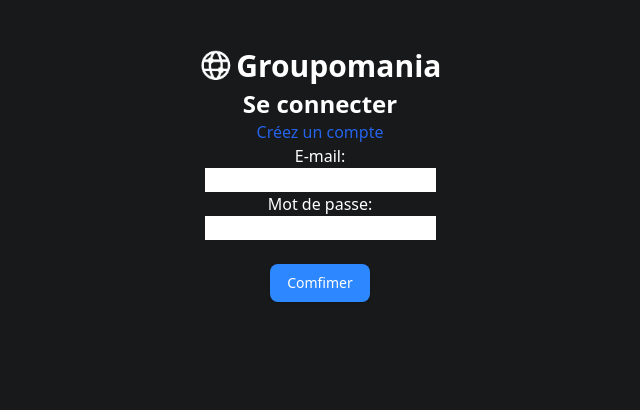
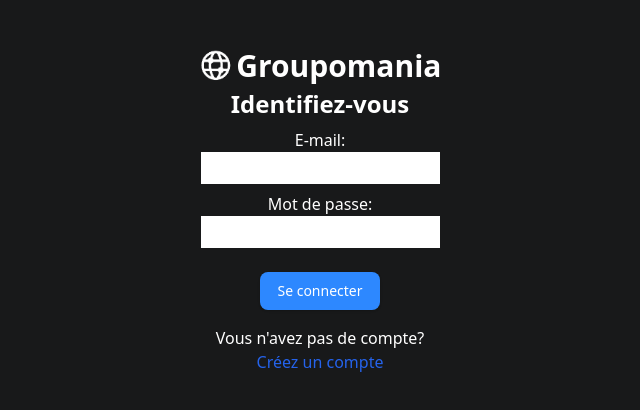
Before and after one commit to JuBerges/P7_Groupomania, a Vue app in the folder front-groupomania/: page /#/ in a window 1280 px wide. Before the commit this address led to /#/. Shown: the top 410 px of the page, without its empty margins (320-960 px from the left). Built offline with nearby package versions, Linux system fonts and the light colour scheme.

Commit message:
page login et signup ok

```diff
--- a/front-groupomania/src/App.vue
+++ b/front-groupomania/src/App.vue
@@ -3,7 +3,7 @@
     <div v-if="!signedIn">
       <signup-login></signup-login>
     </div>
-    <div v-if="signedIn">
+    <div v-else>
       <NavBar @scroll-top="scrollToTop"></NavBar>
       <router-view v-slot="{ Component }">
         <transition name="slide" mode="out-in">
--- a/front-groupomania/src/components/SignupLogin.vue
+++ b/front-groupomania/src/components/SignupLogin.vue
@@ -1,6 +1,6 @@
 <template>
-  <div class="signuplogin h-screen">
-    <div id="login" v-if="!toggleOptions">
+  <div class="signuplogin h-full">
+    <div id="login" class="h-screen" v-if="!toggleOptions">
       <div id="homeTitle" class="flex w-max mx-auto pt-11">
         <img
           class="h-11"
@@ -10,25 +10,26 @@
         <h1 class="text-white font-bold text-3xl pl-1 pt-1">Groupomania</h1>
       </div>
       <div class="text-white text-center">
-        <h2 class="custom-border font-bold text-2xl">Se connecter</h2>
-        <button
-          class="p text-blue-600 hover:underline"
-          @click="toggleOptions = true"
-        >
-          Créez un compte
-        </button>
+        <h2 class="custom-border font-bold text-2xl">Identifiez-vous</h2>
         <form class="flex flex-col">
-          <label for="email">E-mail: </label>
-          <input id="email" class="mx-auto" type="email" />
-          <label for="password">Mot de passe: </label>
-          <input id="password" class="mx-auto" type="password" />
+          <label class="pt-2" for="email">E-mail: </label>
+          <input id="email" class="mx-auto text-black p-1" type="email" />
+          <label class="pt-2" for="password">Mot de passe: </label>
+          <input id="password" class="mx-auto text-black p-1" type="password" />
           <the-button class="mt-6 mx-auto">
-            <template v-slot:label>Comfimer</template>
+            <template v-slot:label>Se connecter</template>
           </the-button>
+          <p class="pt-4">Vous n'avez pas de compte?</p>
+          <button
+            class="p text-blue-600 hover:underline"
+            @click="toggleOptions = true"
+          >
+            Créez un compte
+          </button>
         </form>
       </div>
     </div>
-    <div id="signup" v-if="toggleOptions">
+    <div id="signup" v-else>
       <div id="homeTitle" class="flex w-max mx-auto pt-11">
         <img
           class="h-11"
@@ -38,21 +39,15 @@
         <h1 class="text-white font-bold text-3xl pl-1 pt-1">Groupomania</h1>
       </div>
       <div class="text-white text-center">
-        <h2 class="custom-border font-bold text-2xl">S'inscrire</h2>
-        <button
-          class="p text-blue-600 hover:underline"
-          @click="toggleOptions = false"
-        >
-          Déja inscrit ?
-        </button>
+        <h2 class="custom-border font-bold text-2xl">Créez un compte</h2>
         <form class="flex flex-col">
-          <label for="username">Pseudo: </label>
-          <input id="username" class="mx-auto" type="text" />
-          <label for="email">E-mail: </label>
-          <input id="email" class="mx-auto" type="email" />
-          <label for="password">Mot de passe: </label>
-          <input id="password" class="mx-auto" type="password" />
-          <span>Image de profil:</span>
+          <label class="pt-2" for="username">Choisissez votre pseudo: </label>
+          <input id="username" class="mx-auto text-black p-1" type="text" />
+          <label class="pt-2" for="email">E-mail: </label>
+          <input id="email" class="mx-auto text-black p-1" type="email" />
+          <label class="pt-2" for="password">Mot de passe: </label>
+          <input id="password" class="mx-auto text-black p-1" type="password" />
+          <span class="pt-2">Image de profil:</span>
           <label
             for="file-upload"
             class="cursor-pointer font-medium text-second-color hover:underline"
@@ -63,11 +58,26 @@
             id="file-upload"
             name="file-upload"
             type="file"
+            ref="fileInput"
             class="sr-only"
+            @input="onSelectFile"
           />
+          <div
+            v-if="imageData"
+            class="w-20 h-20 rounded-full mx-auto cursor-pointer preview"
+            :style="{ 'background-image': `url(${imageData})` }"
+            @click="chooseImage"
+          ></div>
           <the-button class="mt-6 mx-auto">
-            <template v-slot:label>Enregistrer</template>
+            <template v-slot:label>S'inscrire</template>
           </the-button>
+          <p class="pt-4">Déjà membre ?</p>
+          <button
+            class="p text-blue-600 hover:underline pb-11"
+            @click="toggleOptions = false"
+          >
+            Se connecter
+          </button>
         </form>
       </div>
     </div>
@@ -81,7 +91,25 @@ export default {
   data() {
     return {
       toggleOptions: false,
+      imageData: null,
     };
+  },
+  methods: {
+    chooseImage() {
+      this.$refs.fileInput.click();
+    },
+    onSelectFile() {
+      const input = this.$refs.fileInput;
+      const files = input.files;
+      if (files && files[0]) {
+        const reader = new FileReader();
+        reader.onload = (e) => {
+          this.imageData = e.target.result;
+        };
+        reader.readAsDataURL(files[0]);
+        this.$emit("input", files[0]);
+      }
+    },
   },
 };
 </script>
@@ -93,4 +121,8 @@ export default {
 .text-second-color {
   color: rgb(45, 136, 255);
 }
+.preview {
+  background-size: cover;
+  background-position: center center;
+}
 </style>
```
Also changed, not shown: front-groupomania/src/assets/images/defaultProfilePic.png (added).
